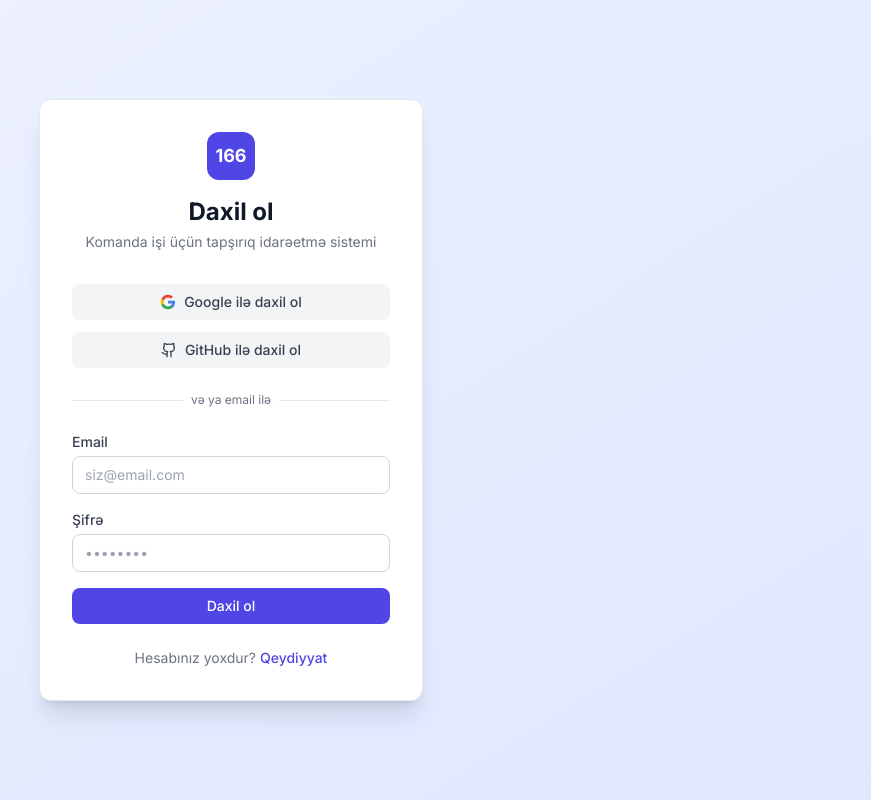
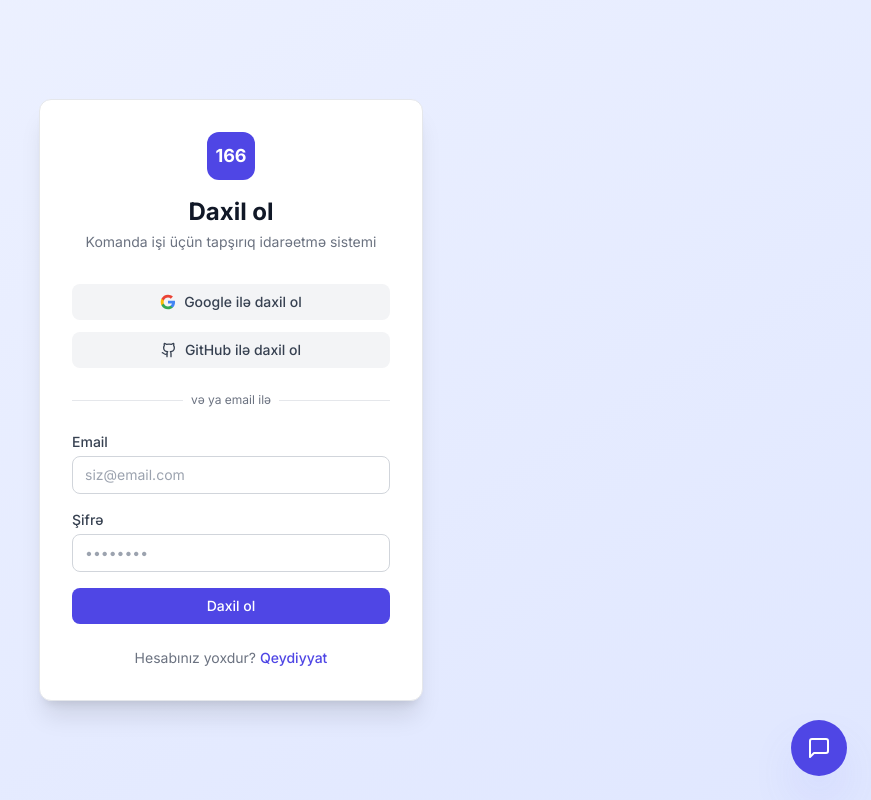
Before and after one commit to 166company/166-Task-Manager, a React (Vite) app: page /login in a window 1280 px wide. Shown: the whole page, without its empty margins (409-1280 px from the left). Built offline with nearby package versions, Linux system fonts and the light colour scheme; no server answers.

Commit message:
feat: sticky floating chat button bottom right

```diff
--- a/src/App.jsx
+++ b/src/App.jsx
@@ -12,6 +12,7 @@ import ProjectPage from './pages/ProjectPage'
 import Settings from './pages/Settings'
 import Profile from './pages/Profile'
 import ChatPanel from './components/chat/ChatPanel'
+import ChatButton from './components/chat/ChatButton'
 
 export default function App() {
   const { initAuth, user } = useAuthStore()
@@ -51,6 +52,7 @@ export default function App() {
         </Route>
       </Routes>
       <ChatPanel />
+      <ChatButton />
       <Toaster
         position="bottom-right"
         toastOptions={{
--- /dev/null
+++ b/src/components/chat/ChatButton.jsx
@@ -0,0 +1,26 @@
+import { MessageSquare } from 'lucide-react'
+import { useChatStore } from '../../store/chatStore'
+
+export default function ChatButton() {
+  const { toggleChat, open, unreadCounts } = useChatStore()
+  const totalUnread = Object.values(unreadCounts).reduce((a, b) => a + b, 0)
+
+  return (
+    <button
+      onClick={toggleChat}
+      className={`fixed bottom-6 right-6 z-30 w-14 h-14 rounded-full shadow-2xl flex items-center justify-center transition-all duration-300 hover:scale-110 active:scale-95 ${
+        open
+          ? 'bg-indigo-700 shadow-indigo-500/40'
+          : 'bg-indigo-600 hover:bg-indigo-700 shadow-indigo-500/30'
+      }`}
+      title="Chat"
+    >
+      <MessageSquare className="w-6 h-6 text-white" />
+      {totalUnread > 0 && (
+        <span className="absolute -top-1 -right-1 min-w-[20px] h-5 bg-red-500 text-white text-xs rounded-full flex items-center justify-center font-bold px-1 shadow-md">
+          {totalUnread > 9 ? '9+' : totalUnread}
+        </span>
+      )}
+    </button>
+  )
+}
--- a/src/components/layout/Header.jsx
+++ b/src/components/layout/Header.jsx
@@ -90,23 +90,6 @@ export default function Header() {
           {theme === 'dark' ? <Sun className="w-4 h-4" /> : <Moon className="w-4 h-4" />}
         </button>
 
-        <button
-          onClick={toggleChat}
-          className={`flex items-center gap-1.5 px-3 py-1.5 rounded-lg transition-all relative font-medium text-sm ${
-            chatOpen
-              ? 'bg-indigo-600 text-white shadow-md'
-              : 'bg-indigo-50 dark:bg-indigo-900/20 text-indigo-600 hover:bg-indigo-100 dark:hover:bg-indigo-900/30'
-          }`}
-        >
-          <MessageSquare className="w-4 h-4" />
-          <span>Chat</span>
-          {totalUnread > 0 && (
-            <span className="w-5 h-5 bg-red-500 text-white text-xs rounded-full flex items-center justify-center font-bold">
-              {totalUnread > 9 ? '9+' : totalUnread}
-            </span>
-          )}
-        </button>
-
         <button className="p-2 rounded-lg hover:bg-gray-100 dark:hover:bg-gray-700 text-gray-500 relative">
           <Bell className="w-4 h-4" />
         </button>
```
